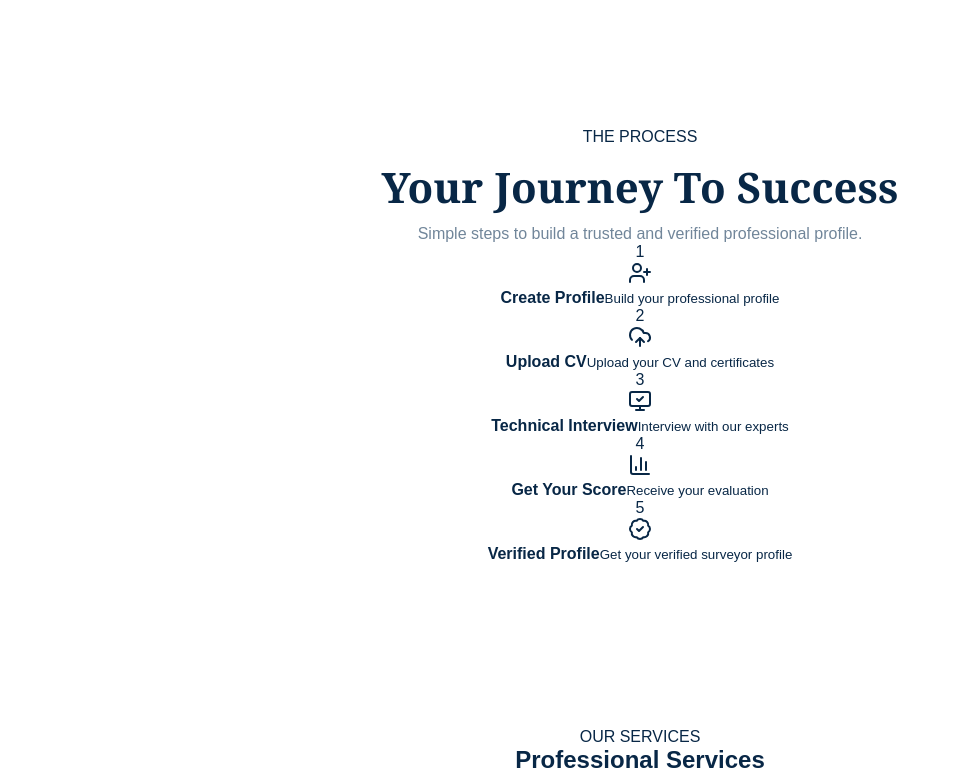
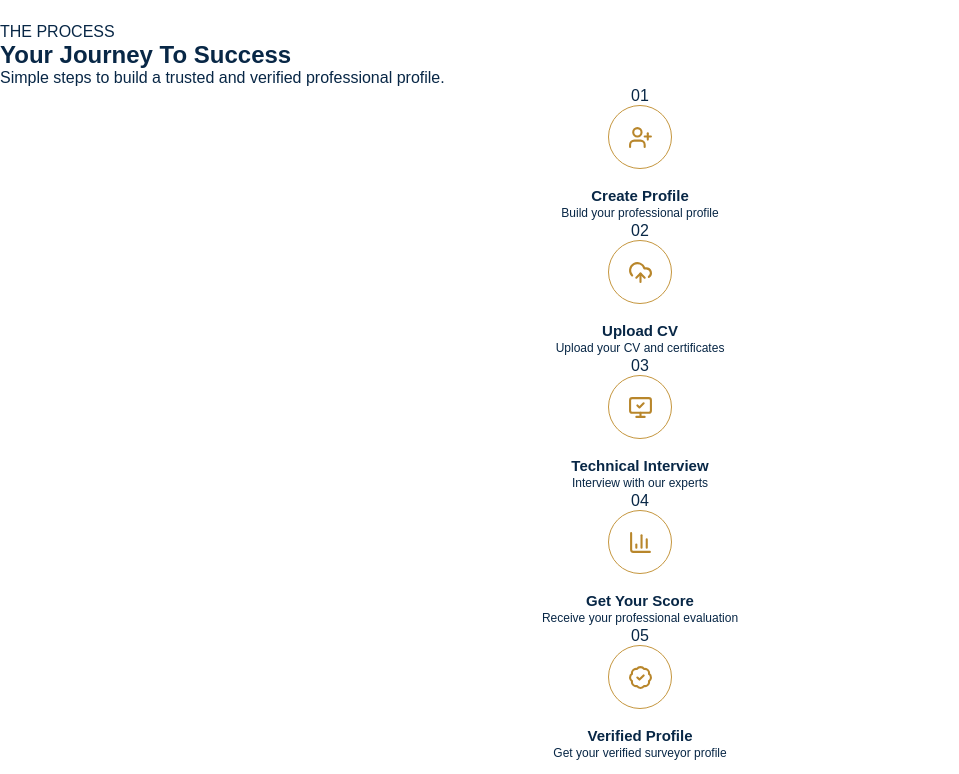
Before and after one commit to Geo5857/geo---surveyor, a Next.js app: page / in a window 1280 px wide. Shown: the part 846-1620 px from the top of the page, without its empty margins (0-959 px from the left). Built offline with nearby package versions, Linux system fonts and the light colour scheme.

Commit message:
Refactor Journey component to use objects for steps

```diff
--- a/components/Journey.tsx
+++ b/components/Journey.tsx
@@ -5,44 +5,73 @@ import {
   BarChart3,
   BadgeCheck,
 } from "lucide-react";
-import type { LucideIcon } from "lucide-react";
 
-const steps: [string, string, LucideIcon][] = [
-  ["Create Profile", "Build your professional profile", UserPlus],
-  ["Upload CV", "Upload your CV and certificates", UploadCloud],
-  ["Technical Interview", "Interview with our experts", MonitorCheck],
-  ["Get Your Score", "Receive your evaluation", BarChart3],
-  ["Verified Profile", "Get your verified surveyor profile", BadgeCheck],
+const steps = [
+  {
+    number: "01",
+    title: "Create Profile",
+    text: "Build your professional profile",
+    icon: UserPlus,
+  },
+  {
+    number: "02",
+    title: "Upload CV",
+    text: "Upload your CV and certificates",
+    icon: UploadCloud,
+  },
+  {
+    number: "03",
+    title: "Technical Interview",
+    text: "Interview with our experts",
+    icon: MonitorCheck,
+  },
+  {
+    number: "04",
+    title: "Get Your Score",
+    text: "Receive your professional evaluation",
+    icon: BarChart3,
+  },
+  {
+    number: "05",
+    title: "Verified Profile",
+    text: "Get your verified surveyor profile",
+    icon: BadgeCheck,
+  },
 ];
 
 export default function Journey() {
   return (
-    <section className="journey section-card" id="surveyors">
-      <div className="section-heading">
-        <span>THE PROCESS</span>
+    <section id="surveyors" className="journey-final">
+      <div className="journey-heading">
+        <div className="journey-eyebrow">THE PROCESS</div>
+
         <h2>Your Journey To Success</h2>
+
         <p>
           Simple steps to build a trusted and verified professional profile.
         </p>
       </div>
 
-      <div className="steps">
-        {steps.map(([title, text, Icon], i) => (
-          <div className="step" key={title}>
-            <div className="step-number">{i + 1}</div>
+      <div className="journey-steps">
+        {steps.map((step) => {
+          const Icon = step.icon;
 
-            <div className="step-icon">
-              <Icon />
-            </div>
+          return (
+            <article className="journey-step" key={step.number}>
+              <div className="journey-number">
+                {step.number}
+              </div>
 
-            <b>{title}</b>
-            <small>{text}</small>
+              <div className="journey-icon">
+                <Icon size={25} />
+              </div>
 
-            {i < steps.length - 1 && (
-              <div className="step-connector" />
-            )}
-          </div>
-        ))}
+              <h3>{step.title}</h3>
+
+              <p>{step.text}</p>
+            </article>
+          );
+        })}
       </div>
     </section>
   );
```
